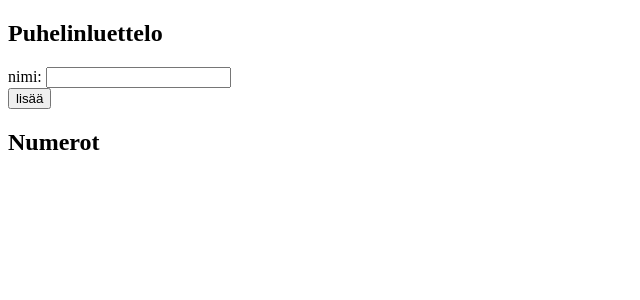
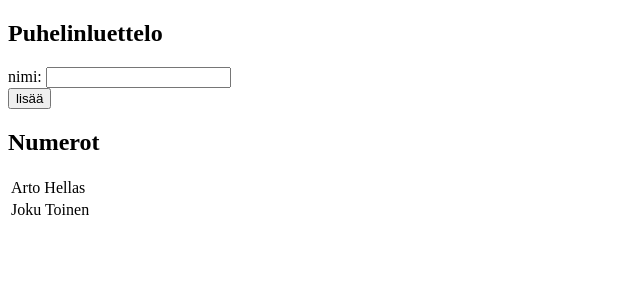
Before and after one commit to Tuomoes/osa2, a React (Create React App) app in the folder lomakkeet/: page / in a window 1280 px wide. Shown: the top 300 px of the page, without its empty margins (0-640 px from the left). Built offline with nearby package versions, Linux system fonts and the light colour scheme.

Commit message:
subtask 2.6 name list render correctly. Adding new lines not implemented yet.

```diff
--- a/lomakkeet/src/App.js
+++ b/lomakkeet/src/App.js
@@ -1,11 +1,32 @@
 import React from 'react';
+
+const Persons = (props) => {
+    return (
+        <div>
+            <table>
+                <tbody>
+                    {props.persons.map(person => <Person key={person.name} name={person.name}/>)}
+                </tbody>
+            </table>
+        </div>
+    )
+}
+
+const Person = ({name}) => {
+    return (
+        <tr>
+            <td>{name}</td>
+        </tr>
+    )
+}
 
 class App extends React.Component {
   constructor(props) {
     super(props)
     this.state = {
       persons: [
-        { name: 'Arto Hellas' }
+        { name: 'Arto Hellas' },
+        { name: 'Joku Toinen'}
       ],
       newName: ''
     }
@@ -25,6 +46,8 @@ class App extends React.Component {
         </form>
         <h2>Numerot</h2>
 
+        <Persons persons={this.state.persons} />
+
       </div>
     )
   }
```
